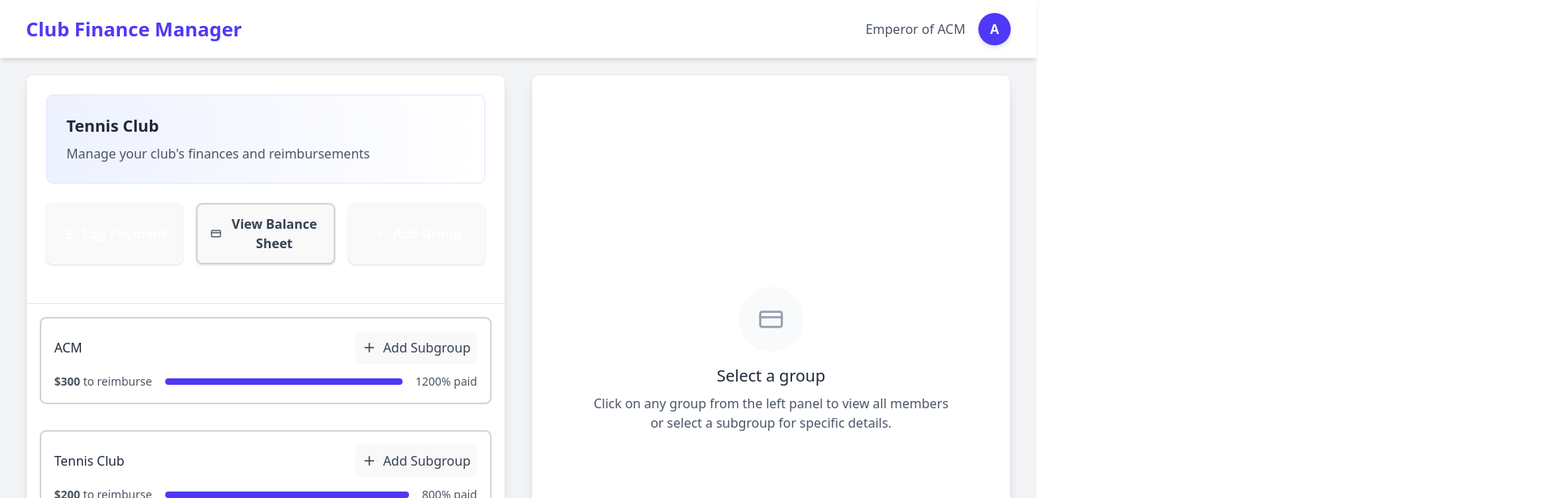
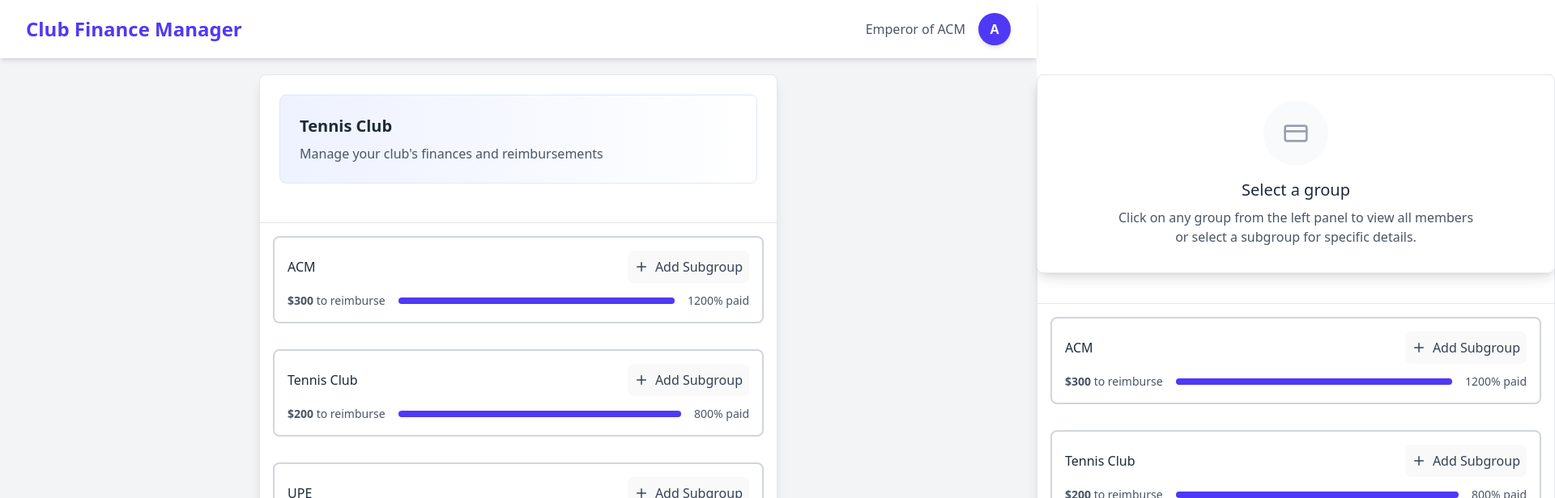
Before and after one commit to zachthefischer/TallyUp, a React (Vite) app in the folder web-app/: page /dashboard in a window 1280 px wide. Shown: the top 616 px of the page at 81% size, 1920 px wide, since content can reach past the window. Built offline with nearby package versions, Linux system fonts and the light colour scheme.

Commit message:
- Create GroupSelect component - Add transitions for sub pages

```diff
--- a/web-app/src/components/subpages/EventDetails.tsx
+++ b/web-app/src/components/subpages/EventDetails.tsx
@@ -16,7 +16,7 @@ export default function EventSelect(
 
 
     return (
-        <div className="w-1/2 bg-white rounded-lg shadow-lg border border-gray-200">
+        <div className=" bg-white rounded-lg shadow-lg border border-gray-200">
               {activeSubGroup !== null && activeSubSubGroup !== null ? (
                 <MembersList
                   members={groups[activeSubGroup].subGroups[activeSubSubGroup].members}
--- a/web-app/src/components/subpages/EventSelect.tsx
+++ b/web-app/src/components/subpages/EventSelect.tsx
@@ -1,4 +1,4 @@
-import React, { Dispatch, SetStateAction } from 'react';
+import { Dispatch, SetStateAction } from 'react';
 import WelcomeBanner from "../../components/WelcomeBanner";
 import {  DollarSign, CreditCard, Plus } from "lucide-react";
 import { Group } from "../../types/Group";
@@ -34,7 +34,7 @@ export default function EventSelect(
 
 
     return (
-        <div className="w-1/2 bg-white rounded-lg shadow-lg border border-gray-200">
+        <div className="bg-white rounded-lg shadow-lg border border-gray-200">
         <div className="p-6">
         <WelcomeBanner />
 
--- a/web-app/src/components/subpages/GroupSelect.tsx
+++ b/web-app/src/components/subpages/GroupSelect.tsx
@@ -0,0 +1,110 @@
+import { Dispatch, SetStateAction } from 'react';
+import WelcomeBanner from "../../components/WelcomeBanner";
+import {  DollarSign, CreditCard, Plus } from "lucide-react";
+import { Group } from "../../types/Group";
+
+interface GroupSelectProps {
+    groups: Group[];
+    activeSubGroup: number | null;
+    setActiveSubGroup: Dispatch<SetStateAction<number | null>>;
+    activeSubSubGroup: number | null;
+    setActiveSubSubGroup: Dispatch<SetStateAction<number | null>>;
+
+    // Show modals
+    setShowPaymentModal: Dispatch<SetStateAction<boolean>>;
+    setShowBalanceSheet: Dispatch<SetStateAction<boolean>>;
+    setShowAddGroupModal: Dispatch<SetStateAction<boolean>>;
+    setShowAddSubgroupModal: Dispatch<SetStateAction<boolean>>;
+    setSelectedGroupForSubgroup: Dispatch<SetStateAction<string>>;
+}
+
+export default function GroupSelect(
+    { groups,
+        activeSubGroup,
+        setActiveSubGroup,
+        activeSubSubGroup,
+        setActiveSubSubGroup,
+        setShowPaymentModal,
+        setShowBalanceSheet,
+        setShowAddGroupModal,
+        setShowAddSubgroupModal,
+        setSelectedGroupForSubgroup
+
+    }: GroupSelectProps) {
+
+
+    return (
+        <div className="bg-white rounded-lg shadow-lg border border-gray-200">
+        <div className="p-6">
+        <WelcomeBanner />
+
+        </div>
+
+        <div className="border-t border-gray-200">
+        {groups.map((group, index) => (
+            <div key={group.id} className="p-4">
+            <div className="flex flex-col gap-4">
+                <div
+                className={`p-4 rounded-lg border-2 border-gray-300 hover:border-indigo-600 transition-colors duration-150 ease-in-out
+                    ${activeSubGroup === index ? "border-indigo-600 bg-indigo-50" : ""}`}
+                >
+                <div className="flex items-center justify-between">
+                    <span
+                    className="font-medium text-gray-800 flex-1 cursor-pointer"
+                    onClick={() => setActiveSubGroup(activeSubGroup === index ? null : index)}
+                    >
+                    {group.name}
+                    </span>
+                    <button
+                    className="p-2 hover:bg-indigo-100 rounded-lg transition-colors duration-150 flex items-center gap-2 text-gray-700"
+                    onClick={(e) => {
+                        e.stopPropagation();
+                        setSelectedGroupForSubgroup(group.name);
+                        setShowAddSubgroupModal(true);
+                    }}
+                    >
+                    <Plus size={18} />
+                    Add Subgroup
+                    </button>
+                </div>
+                <div className="flex items-center gap-4 text-sm text-gray-600 mt-3">
+                    <span className="whitespace-nowrap"><span className="font-semibold">${group.owed}</span> to reimburse</span>
+                    <div className="relative flex-1 h-2 bg-gray-200 rounded-full overflow-hidden">
+                    {/* TODO - there should be a total due  */}
+                    <div
+                        className="absolute top-0 left-0 h-full bg-indigo-600 transition-all duration-500 ease-out"
+                        style={{ width: `${group.paid}%` }}
+                    ></div>
+                    </div>
+                    <span className="whitespace-nowrap">{group.paid}% paid</span>
+                </div>
+                </div>
+            </div>
+
+            {activeSubGroup === index && (
+                <div className="mt-2 ml-4 space-y-2">
+                {group.subGroups.map((subSubGroup, subIndex) => (
+                    <div
+                    key={subSubGroup.id}
+                    className={`p-3 rounded-lg cursor-pointer hover:bg-gray-100 transition-colors duration-150 ease-in-out
+                        ${activeSubSubGroup === subIndex ?
+                        "bg-gray-100 border-l-4 border-l-indigo-400" : ""
+                        }`}
+                    onClick={() => setActiveSubSubGroup(activeSubSubGroup === subIndex ? null : subIndex)}
+                    >
+                    <div className="flex items-center justify-between">
+                        <div className="font-medium text-sm text-gray-700">{subSubGroup.name}</div>
+                        <div className="text-xs text-gray-500">
+                        {subSubGroup.members.length} member{subSubGroup.members.length !== 1 ? 's' : ''}
+                        </div>
+                    </div>
+                    </div>
+                ))}
+                </div>
+            )}
+            </div>
+        ))}
+        </div>
+        </div>
+    )
+}
--- a/web-app/src/pages/TestPage.css
+++ b/web-app/src/pages/Dashboard.css
@@ -11,14 +11,10 @@
   /* General box styles */
   .box {
     width: 50%;
+    /* padding: 20px; */
     height: 80%;
     display: flex;
     flex-direction: column;
-    justify-content: center;
-    align-items: center;
-    background-color: #3498db;
-    color: white;
-    font-size: 24px;
     position: absolute;
     transition: all 0.5s ease-in-out;
   }
@@ -30,10 +26,14 @@
 
   .box.box-left {
     left: 0%;
+    padding-left: 20px;
+    padding-right: 10px;
   }
 
   .box.box-right {
     left: 50%;
+    padding-right: 20px;
+    padding-left: 10px;
   }
 
   .box.offscreen-left {
--- a/web-app/src/pages/Dashboard.tsx
+++ b/web-app/src/pages/Dashboard.tsx
@@ -1,14 +1,15 @@
-import React, { useState } from "react";
+import { useState } from "react";
 import { Group } from "../types/Group";
-import AddGroupModal from "../components/AddGroupModal";
+import { BalanceSheetItem } from "../types/BalanceSheet";
+import Header from "../components/Header";
+import EventSelect from "../components/subpages/EventSelect";
 import BalanceSheet from "../components/BalanceSheet";
 import PaymentModal from "../components/PaymentModal";
+import EventDetails from "../components/subpages/EventDetails";
+import GroupSelect from "../components/subpages/GroupSelect";
+import AddGroupModal from "../components/AddGroupModal";
 import AddSubgroupModal from "../components/AddSubgroupModal";
-import Header from "../components/Header";
-import { BalanceSheetItem } from "../types/BalanceSheet";
-import EventSelect from "../components/subpages/EventSelect";
-import EventDetails from "../components/subpages/EventDetails";
-
+import './Dashboard.css';
 
 // Main App Component
 export default function Dashboard() {
@@ -27,21 +28,21 @@ export default function Dashboard() {
     _setActiveGroup(newValue);
     _setActiveSubGroup(null);
     _setActiveSubSubGroup(null);
-    setPageState(1);
+    setPageState(2);
     console.log("Active group set to:", pageState);
   };
 
   const setActiveSubGroup = (newValue: number | null) => {
     _setActiveSubGroup(newValue);
     _setActiveSubSubGroup(null);
-    setPageState(2);
+    setPageState(3);
     console.log("Active group set to:", pageState);
   };
 
   const setActiveSubSubGroup = (newValue: number | null) => {
     _setActiveSubSubGroup(newValue);
-    setPageState(3);
-    console.log("Active group set to:", pageState);
+    // setPageState(3);
+    // console.log("Active group set to:", pageState);
   };
 
 
@@ -237,9 +238,30 @@ export default function Dashboard() {
           </div>
         ) : (
           <div className="w-full flex gap-8">
+            <div className={`box
+              ${pageState === 1 ? 'center' : ''}
+              ${pageState === 2 ? 'box-left' : ''}
+              ${pageState === 3 ? 'offscreen-left' : ''}
+            `}>
+              <GroupSelect
+                groups={groups}
+                activeSubGroup={activeSubGroup}
+                setActiveSubGroup={(value) => setActiveGroup(value as number | null)}
+                activeSubSubGroup={activeSubSubGroup}
+                setActiveSubSubGroup={(value) => setActiveSubSubGroup(value as number | null)}
+                setShowBalanceSheet={setShowBalanceSheet}
+                setShowPaymentModal={setShowPaymentModal}
+                setShowAddGroupModal={setShowAddGroupModal}
+                setShowAddSubgroupModal={setShowAddSubgroupModal}
+                setSelectedGroupForSubgroup={setSelectedGroupForSubgroup}
+              />
+            </div>
 
-
-
+            <div className={`box
+              ${pageState === 1 ? 'offscreen-right' : ''}
+              ${pageState === 2 ? 'box-right' : ''}
+              ${pageState === 3 ? 'box-left' : ''}
+            `}>
               <EventSelect
                 groups={groups}
                 activeSubGroup={activeSubGroup}
@@ -252,12 +274,19 @@ export default function Dashboard() {
                 setShowAddSubgroupModal={setShowAddSubgroupModal}
                 setSelectedGroupForSubgroup={setSelectedGroupForSubgroup}
               />
+            </div>
 
+            <div className={`box
+              ${pageState === 1 ? 'offscreen-right' : ''}
+              ${pageState === 2 ? 'offscreen-right' : ''}
+              ${pageState === 3 ? 'box-right' : ''}
+            `}>
             <EventDetails
               groups={groups}
               activeSubGroup={activeSubGroup}
               activeSubSubGroup={activeSubSubGroup}
             />
+            </div>
 
           </div>
         )}
--- a/web-app/src/pages/TestPage.tsx
+++ b/web-app/src/pages/TestPage.tsx
@@ -1,7 +1,7 @@
 import { useState, useEffect } from 'react';
 import { fetchUserGroups } from "../services/apiService";
 import { User } from "../types/User";
-import './TestPage.css'
+import './Dashboard.css'
 
 const TestPage = () => {
   const [state, setState] = useState(1); // Initial state is 1
```
Lines whose indentation alone changed are shown as unchanged.
